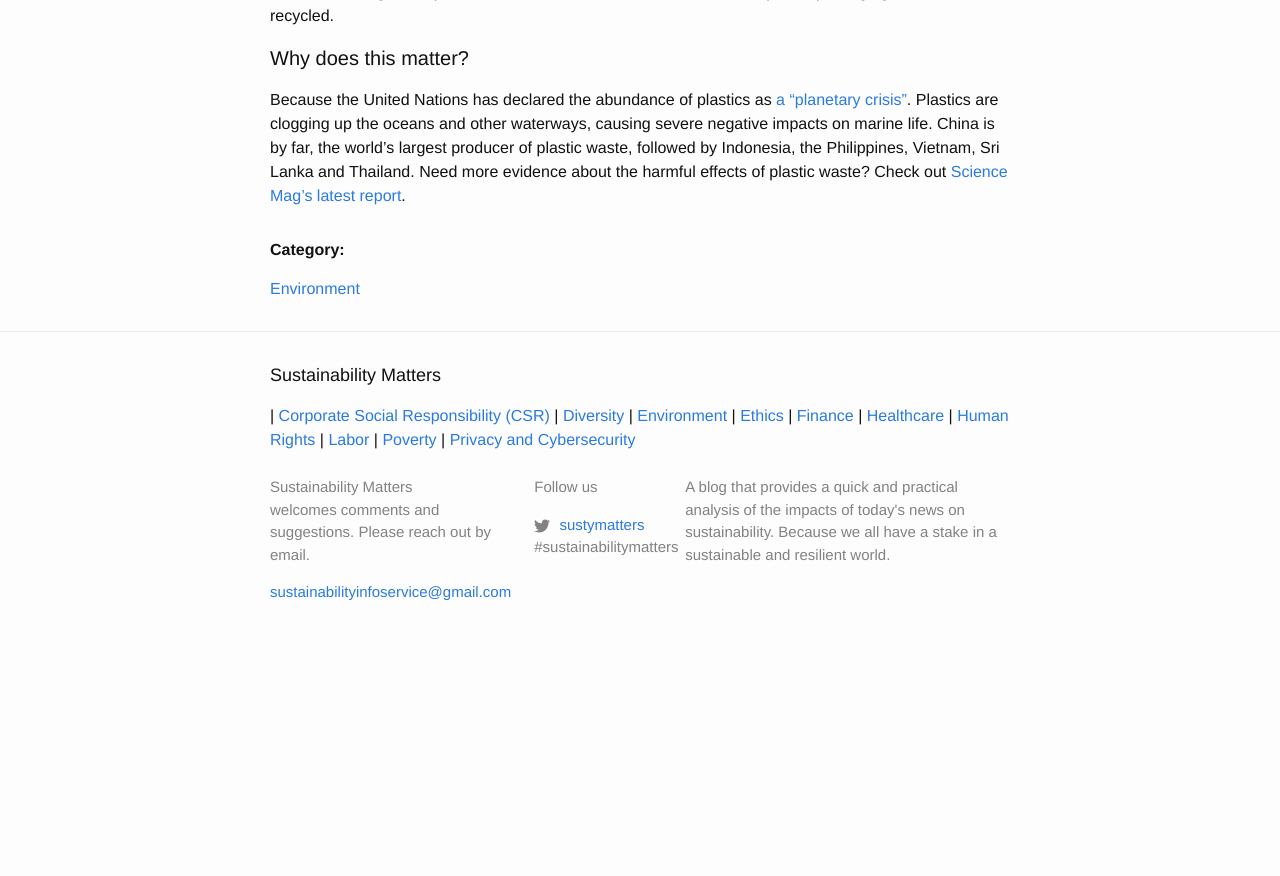
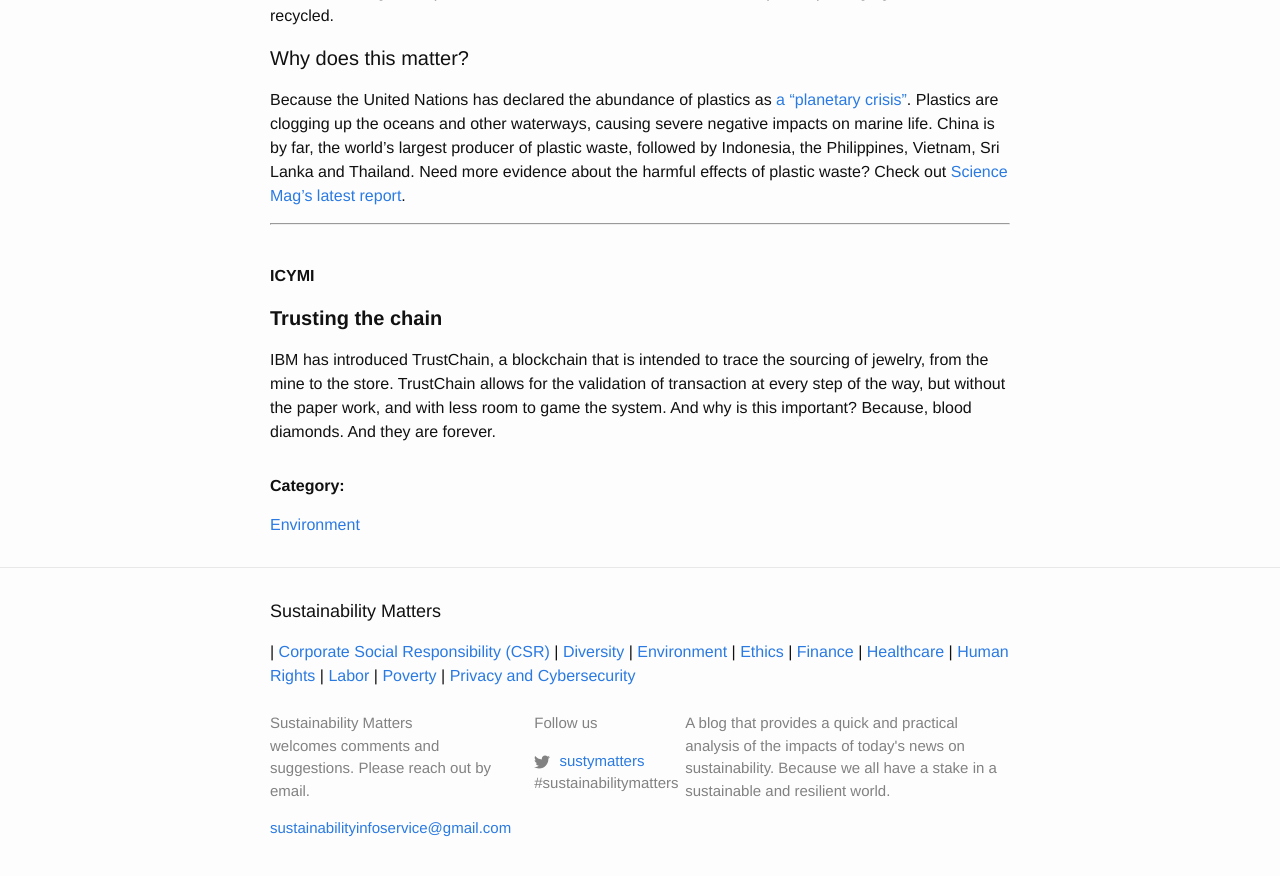
Before and after one commit to Sparkleleuk/Sustainability_Matters, a Jekyll site: the page built from _posts/2018-04-26-plastics.markdown, in a window 1280 px wide and 900 px high, scrolled down 684 px. Shown: the top 876 px of the window. Built offline with Jekyll 4.4.1, drawn with Linux system fonts in a browser that asks for light colours; before the commit the page ends 1348 px from its top, so only the background shows below that.

Commit message:
fix post

```diff
--- a/_posts/2018-04-26-plastics.markdown
+++ b/_posts/2018-04-26-plastics.markdown
@@ -16,3 +16,12 @@ More than 40 companies in the UK are supporting the broader effort against plast
 #### Why does this matter?
 
 Because the United Nations has declared the abundance of plastics as <a href="http://www.bbc.com/news/science-environment-42225915" target="_blank">a "planetary crisis"</a>. Plastics are clogging up the oceans and other waterways, causing severe negative impacts on marine life. China is by far, the world's largest producer of plastic waste, followed by Indonesia, the Philippines, Vietnam, Sri Lanka and Thailand. Need more evidence about the harmful effects of plastic waste? Check out <a href="http://advances.sciencemag.org/content/3/7/e1700782.full" target="_blank">Science Mag's latest report</a>.
+
+* * *
+<br />
+
+**ICYMI**
+
+#### **Trusting the chain**
+
+IBM has introduced TrustChain, a blockchain that is intended to trace the sourcing of jewelry, from the mine to the store. TrustChain allows for the validation of transaction at every step of the way, but without the paper work, and with less room to game the system. And why is this important? Because, blood diamonds. And they are forever.
```
